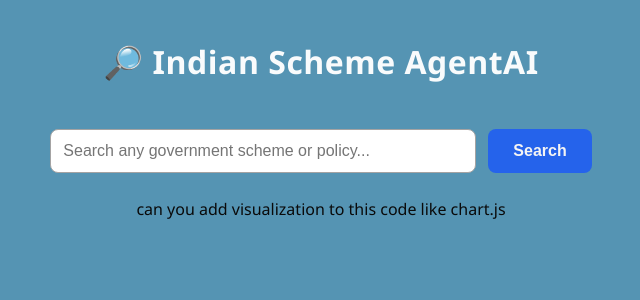
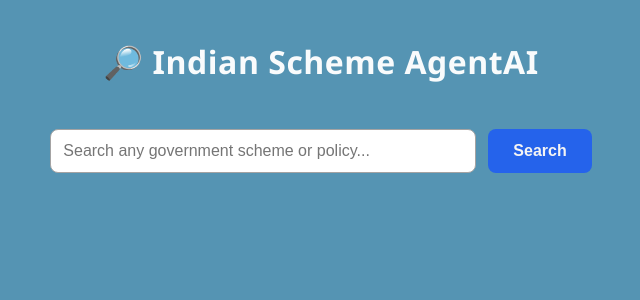
Before and after one commit to PradeeshVasu/FastAPI_Indian_Gov_Scheme, a FastAPI app: page / in a window 1280 px wide. Shown: the top 300 px of the page, without its empty margins (319-959 px from the left). Run offline with FastAPI, Linux system fonts and the light colour scheme; parts of the project's set-up code (start-up, migrations or seed data) failed here and were passed over.

Commit message:
Update index.html

```diff
--- a/templates/index.html
+++ b/templates/index.html
@@ -217,4 +217,4 @@ function toggleSection(el) {
 </div>
 {% endif %}
 </body>
-</html> can you add visualization to this code like chart.js
+</html>
```
